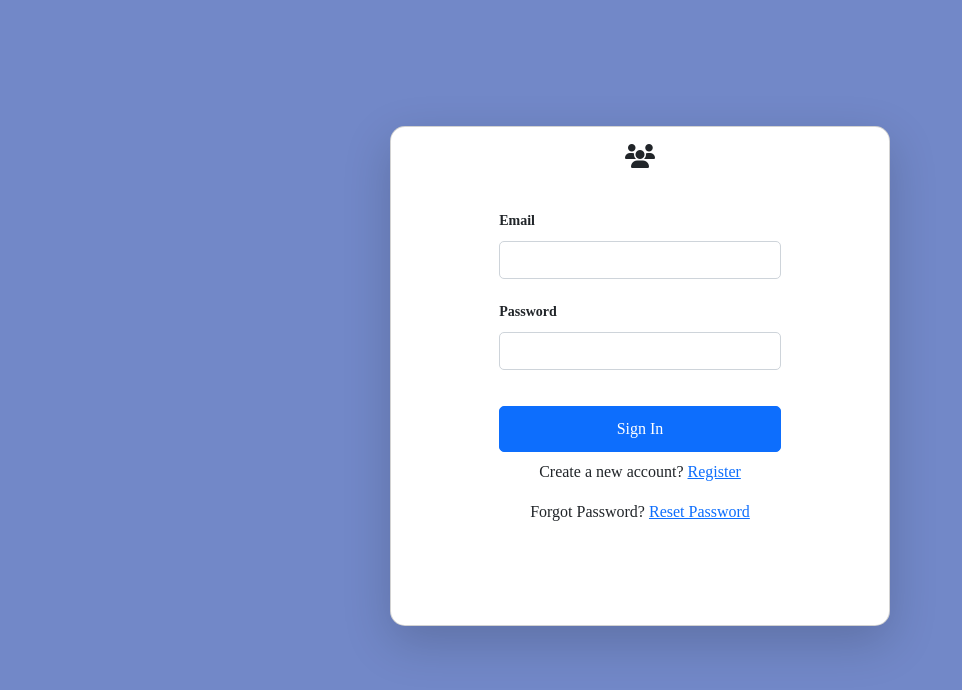
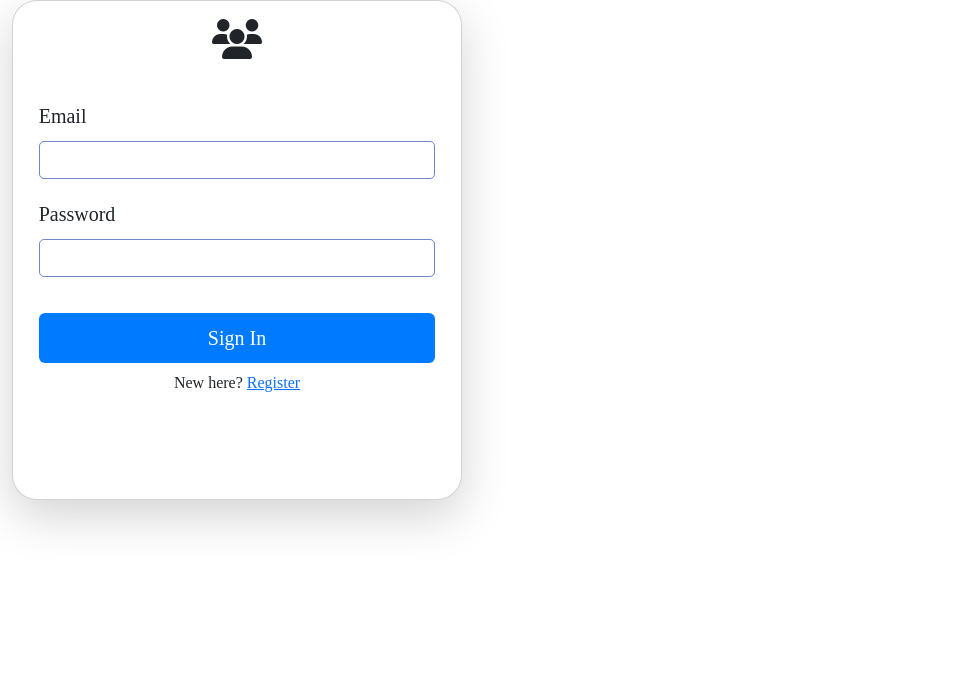
Before and after one commit to Santhosh13r/RentCollection, a React (Vite) app: page /login in a window 1280 px wide. Shown: the top 690 px of the page, without its empty margins (0-962 px from the left). Built offline with nearby package versions, Linux system fonts and the light colour scheme.

Commit message:
auth update..

```diff
--- a/package.json
+++ b/package.json
@@ -13,6 +13,7 @@
     "@supabase/supabase-js": "^2.49.1",
     "animate.css": "^4.1.1",
     "bootstrap": "^5.3.3",
+    "framer-motion": "^12.6.3",
     "process": "^0.11.10",
     "react": "^19.0.0",
     "react-animate-on-scroll": "^2.1.9",
--- a/src/Pages/Dashboard/ClientDashboard.jsx
+++ b/src/Pages/Dashboard/ClientDashboard.jsx
@@ -1,34 +1,44 @@
 import React, { useEffect, useState } from 'react';
-import '../Styledasboard.css';
+
 import supabase from '../../config/supabaseClient';
+import { motion } from 'framer-motion';
 
 const ClientDashboard = () => {
+  const [userData, setUserData] = useState(null);
   const [fetchError, setFetchError] = useState(null);
-  const [data, setData] = useState([]); // State to store array data
-  const [loading, setLoading] = useState(true); // State to handle loading
+  const [loading, setLoading] = useState(true);
 
   useEffect(() => {
-    fetchData();
+    fetchUserProfile();
   }, []);
 
-  async function fetchData() {
+  const fetchUserProfile = async () => {
     try {
-      const { data: sessionData } = await supabase.auth.getSession();
-      if (sessionData?.session) {
-        const { data, error } = await supabase
-          .from('clientinfo') // Replace with your actual table name
-          .select('*')
-          .eq('id', sessionData.session.user.id);
+      const { data: session, error: userError } = await supabase.auth.getUser();
 
-        if (error) {
-          console.error("Error fetching data:", error);
-          setFetchError("Failed to fetch data.");
-        } else {
-          setData(data); // Store the array data
-          setFetchError(null);
-        }
+      if (userError || !session?.user) {
+        setFetchError(" user not authedicated ");
+        console.error("not valid user ", userError);
+        setLoading(false);
+        return;
+      }
+      console.log("user data ", session);
+
+
+      // Fetch user profile from clientinfo table
+      const { data:profile , error: profileError } = await supabase
+        .from('clientinfo')
+        .select('*')
+        .eq('client_id', session.user)
+        .single();
+
+       console.log("profile data ", profile);
+
+
+      if (profileError) {
+        setFetchError("Error fetching user profile.");
       } else {
-        setFetchError("No active session found.");
+        setUserData(profile);
       }
     } catch (err) {
       console.error("Unexpected error:", err);
@@ -36,37 +46,49 @@ const ClientDashboard = () => {
     } finally {
       setLoading(false);
     }
-  }
+  };
 
   return (
-    <>
-      <div className="container-fluid text-center">
-        <div className="row mt-5 mx-3">
-          {fetchError && <h3 className="text-danger">{fetchError}</h3>}
-          {loading ? (
-            <h4>Loading data...</h4>
-          ) : (
-            data.length > 0 ? (
-              data.map((item, index) => (
-                <div className="col-md-4 col-sm-6 mb-4" key={index}>
-                  <div className="card shadow-lg bg-white">
-                    <div className="card-body text-center">
-                      <h5 className="card-title border-bottom pb-2">{item.name}</h5>
-                      <p className="card-text"><strong>Email:</strong> {item.email}</p>
-                      <p className="card-text"><strong>Address:</strong> {item.address}</p>
-                      <p className="card-text"><strong>Phone:</strong> {item.phone}</p>
-                      <p className="card-text"><strong>Pincode:</strong> {item.pincode}</p>
-                    </div>
-                  </div>
-                </div>
-              ))
-            ) : (
-              <h4>No data available.</h4>
-            )
-          )}
-        </div>
+    <div className="container-fluid text-center d-flex justify-content-center align-items-center vh-100">
+      <div className="row mx-3">
+        {loading && (
+          <motion.div
+            className="spinner-border text-primary"
+            role="status"
+            initial={{ opacity: 0 }}
+            animate={{ opacity: 1 }}
+            transition={{ duration: 0.5 }}
+          >
+            <span className="visually-hidden">Loading...</span>
+          </motion.div>
+        )}
+
+        {fetchError && <h3 className="text-danger">{fetchError}</h3>}
+
+        {!loading && !fetchError && userData && (
+          <motion.div
+            className="col-md-6 offset-md-3 mb-4"
+            initial={{ y: 50, opacity: 0 }}
+            animate={{ y: 0, opacity: 1 }}
+            transition={{ duration: 0.6, ease: "easeOut" }}
+          >
+            <div className="card shadow-lg bg-white p-4">
+              <motion.div
+                className="card-body text-center"
+                whileHover={{ scale: 1.03 }}
+              >
+                <h5 className="card-title border-bottom pb-2">{userData.name}</h5>
+                <p className="card-text"><strong>Email:</strong> {userData.email}</p>
+                <p className="card-text"><strong>Address:</strong> {userData.address}</p>
+                <p className="card-text"><strong>Phone:</strong> {userData.phoneno}</p>
+              </motion.div>
+            </div>
+          </motion.div>
+        )}
+
+        {!loading && !fetchError && !userData && <h4>No data available.</h4>}
       </div>
-    </>
+    </div>
   );
 };
 
--- a/src/Pages/Login/UserLogin.jsx
+++ b/src/Pages/Login/UserLogin.jsx
@@ -1,111 +1,75 @@
-import React, { useEffect, useState } from 'react'
-import 'bootstrap/dist/css/bootstrap.min.css'
-import './UserLogin.css' // Import the new CSS file
-import { Link, useNavigate } from 'react-router-dom'
-import supabase from '../../config/supabaseClient'
+import React, { useState } from 'react';
+import 'bootstrap/dist/css/bootstrap.min.css';
+import './UserLogin.css';
+import { Link, useNavigate } from 'react-router-dom';
+import supabase from '../../config/supabaseClient';
 
 const UserLogin = () => {
-    const navigate = useNavigate()
-    const [user, setUser] = useState({
-        email: "",
-        password: "" // Add password field for validation
-    })
-    const [errorMessage, setErrorMessage] = useState("") // State for error message
-    const [successMessage, setSuccessMessage] = useState("") // State for success message
+    const navigate = useNavigate();
+    const [user, setUser] = useState({ email: "", password: "" });
+    const [errorMessage, setErrorMessage] = useState("");
+    const [loading, setLoading] = useState(false);
 
     // Handle input changes
     const handleChange = (e) => {
-        setUser({ ...user, [e.target.name]: e.target.value })
-    }
+        setUser({ ...user, [e.target.name]: e.target.value });
+    };
 
     // Handle form submission
     const handleSubmit = async (e) => {
-        e.preventDefault()
+        e.preventDefault();
+        setLoading(true);
+        setErrorMessage("");
 
         try {
-            // Check if the email and password exist in the Supabase table
-            const { data, error } = await supabase
-                .from('clientinfo') // Replace 'clientinfo' with your actual table name
-                .select('*')
-                .eq('email', user.email)
-                .eq('password', user.password) // Validate password
+            // Authenticate with Supabase
+            const { data, error } = await supabase.auth.signInWithPassword({
+                email: user.email,
+                password: user.password,
+            });
 
             if (error) {
-                setErrorMessage('Failed to fetch user data. Please try again.')
-                console.error('Error fetching user data:', error)
-                return
+                setErrorMessage("Invalid email or password. Please try again.");
+                setTimeout(() => navigate('/Register'), 2000); // Redirect to register after 2 seconds
+                console.error('Login error:', error);
+            } else {
+                console.log('Login successful:', data);
+                navigate('/ClientDashboard'); // Redirect to dashboard
             }
-
-            if (data.length === 0) {
-                setErrorMessage('Invalid email or password. Please try again.')
-                return
+        } catch (err) {
+            console.error('Unexpected error:', err);
+            setErrorMessage('An unexpected error occurred. Please try again.');
+        } finally {
+            setLoading(false);
         }
-
-            // User data is valid
-            setSuccessMessage('Login successful! Redirecting to dashboard...')
-            console.log('User data validated:', data)
-            navigate('/ClientDashboard') // Redirect to ClientDashboard page
-
-        } catch (err) {
-            console.error('Unexpected error:', err)
-            setErrorMessage('An unexpected error occurred. Please try again later.')
-        }
-    }
+    };
 
     return (
-        <>
-            <div className="container-fluid signup">
+        <div className="container-fluid login">
             <div className="card shadow-lg p-3 mb-5 bg-white">
                 <h2><i className="fa-solid fa-users"></i></h2>
                 <div className="card-body">
-                        <form onSubmit={handleSubmit} method="post">
+                    <form onSubmit={handleSubmit}>
                         <div className="form-group">
-                                <label htmlFor="email">Email</label>
-                                <input
-                                    type="text"
-                                    className="form-control"
-                                    id="email"
-                                    name="email"
-                                    required
-                                    onChange={handleChange}
-                                />
+                            <label>Email</label>
+                            <input type="email" className="form-control" name="email" required onChange={handleChange} />
                         </div>
                         <div className="form-group">
-                                <label htmlFor="password">Password</label>
-                                <input
-                                    type="password"
-                                    className="form-control"
-                                    id="password"
-                                    name="password"
-                                    required
-                                    onChange={handleChange}
-                                />
+                            <label>Password</label>
+                            <input type="password" className="form-control" name="password" required onChange={handleChange} />
                         </div>
-                            {errorMessage && ( // Display error message if it exists
-                                <div className="alert alert-danger mt-2" role="alert">
-                                    {errorMessage}
-                                </div>
-                            )}
-                            {successMessage && ( // Display success message if it exists
-                                <div className="alert alert-success mt-2" role="alert">
-                                    {successMessage}
-                                </div>
-                            )}
-                            <button type="submit" className="btn btn-primary text-center mt-3">Sign In</button>
-                            <div className="account-footer">
-                                <p className="text-center mt-2">
-                                    Create a new account? <Link to="/Register">Register</Link>
-                                </p>
-                                <p className="text-center">
-                                    Forgot Password? <a href="/">Reset Password</a>
-                                </p>
+                        {errorMessage && <div className="alert alert-danger mt-2">{errorMessage}</div>}
+                        <button type="submit" className="btn btn-primary w-100 mt-3" disabled={loading}>
+                            {loading ? "Signing In..." : "Sign In"}
+                        </button>
+                        <div className="account-footer text-center mt-2">
+                            <p>New here? <Link to="/Register">Register</Link></p>
                         </div>
                     </form>
                 </div>
             </div>
         </div>
-        </>
-    )
-}
+    );
+};
 
-export default UserLogin
+export default UserLogin;
--- a/src/Pages/Login/UserRegister.jsx
+++ b/src/Pages/Login/UserRegister.jsx
@@ -1,136 +1,125 @@
-import React, { useState } from 'react'
-import 'bootstrap/dist/css/bootstrap.min.css'
-import './UserRegister.css' // Import the CSS file for styling
-import supabase from '../../config/supabaseClient'
-import { useNavigate } from 'react-router-dom'
+import React, { useState } from 'react';
+import 'bootstrap/dist/css/bootstrap.min.css';
+import './UserRegister.css';
+import { motion } from 'framer-motion'; // Import animation library
+import supabase from '../../config/supabaseClient';
+import { useNavigate } from 'react-router-dom';
 
 const UserRegister = () => {
-  const navigate = useNavigate()
+  const navigate = useNavigate();
   const [formData, setFormData] = useState({
     email: '',
     name: '',
     password: '',
     phoneno: '',
     address: ''
-  })
-  const [errorMessage, setErrorMessage] = useState('')
-  const [successMessage, setSuccessMessage] = useState('')
+  });
+  const [errorMessage, setErrorMessage] = useState('');
+  const [successMessage, setSuccessMessage] = useState('');
 
   // Handle input changes
   const handleChange = (e) => {
-    setFormData({ ...formData, [e.target.name]: e.target.value })
-  }
+    setFormData({ ...formData, [e.target.name]: e.target.value });
+  };
 
   // Handle form submission
   const handleSubmit = async (e) => {
-    e.preventDefault()
+    e.preventDefault();
+    setErrorMessage('');
+    setSuccessMessage('');
 
     try {
-      // Insert user data into the Supabase table
-      const { data, error } = await supabase.from('clientinfo').insert([
-        {
-          name: formData.name,
-          email: formData.email,
-          password: formData.password,
-          phoneno :formData.phone,
-          address: formData.address
-        }
-      ])
+      // Sign up user in Supabase Auth
+      const { data: authData, error: authError } = await supabase.auth.signUp({
+        email: formData.email,
+        password: formData.password
+      });
 
-      if (error) {
-        setErrorMessage('Failed to register user. Please try again.')
-        console.error('Error inserting data:', error)
-        alert(" something error..") // Show error message to the user
-      } else {
-        setSuccessMessage('Registration successful! Your data has been saved.')
-        setErrorMessage('')
-        console.log('Inserted data:', data)
-        alert("Registration successful! Your data has been saved.") // Show success message to the user
-        navigate('/login') // Redirect to login page after successful registration
+      if (authError) {
+        setErrorMessage(authError.message);
+        console.error('Auth error:', authError);
+        return;
       }
+
+      console.log('User signed up:', authData);
+       {var user = authData.id}
+      console.log('User ID:', user);
+
+      // Insert user data into clientinfo table
+      const { data: clientData, error: clientError } = await supabase
+        .from('clientinfo')
+        .insert([
+          {
+            client_id: user,
+            name: formData.name,
+            email: formData.email,
+            phoneno: formData.phoneno,
+            address: formData.address
+          }
+        ]);
+
+      if (clientError) {
+        setErrorMessage('Failed to save user details. Please try again.');
+        console.error('Database error:', clientError);
+        return;
+      }
+
+      console.log('User details saved:', clientData);
+
+      setSuccessMessage('Registration successful! Redirecting to login...');
+      setTimeout(() => navigate('/login'), 1500);
     } catch (err) {
-      console.error('Unexpected error:', err)
-      setErrorMessage('An unexpected error occurred. Please try again later.')
+      console.error('Unexpected error:', err);
+      setErrorMessage('An unexpected error occurred. Please try again later.');
     }
-  }
+  };
 
   return (
-    <div className="container-fluid register">
-      <div className="card shadow-lg p-4 mb-5 bg-white">
+    <div className="container-fluid register d-flex justify-content-center align-items-center vh-100">
+      <motion.div
+        className="card register-card shadow-lg p-4"
+        initial={{ opacity: 0, y: 50 }}
+        animate={{ opacity: 1, y: 0 }}
+        transition={{ duration: 0.6, ease: "easeOut" }}
+        whileHover={{ scale: 1.03 }}
+      >
         <h2 className="text-center mb-4">User Registration</h2>
         <div className="card-body">
           <form onSubmit={handleSubmit}>
             <div className="form-group mb-3">
               <label htmlFor="name">Name</label>
-              <input
-                type="text"
-                className="form-control"
-                id="name"
-                name="name"
-                required
-                onChange={handleChange}
-              />
+              <input type="text" className="form-control" id="name" name="name" required onChange={handleChange} />
             </div>
             <div className="form-group mb-3">
               <label htmlFor="email">Email</label>
-              <input
-                type="email"
-                className="form-control"
-                id="email"
-                name="email"
-                required
-                onChange={handleChange}
-              />
+              <input type="email" className="form-control" id="email" name="email" required onChange={handleChange} />
             </div>
             <div className="form-group mb-3">
               <label htmlFor="password">Password</label>
-              <input
-                type="password"
-                className="form-control"
-                id="password"
-                name="password"
-                required
-                onChange={handleChange}
-              />
+              <input type="password" className="form-control" id="password" name="password" required onChange={handleChange} />
             </div>
             <div className="form-group mb-3">
-              <label htmlFor="phone">Phoneno</label>
-              <input
-                type="tel"
-                className="form-control"
-                id="phoneno"
-                name="phoneno"
-                required
-                onChange={handleChange}
-              />
+              <label htmlFor="phoneno">Phone Number</label>
+              <input type="tel" className="form-control" id="phoneno" name="phoneno" required onChange={handleChange} />
             </div>
             <div className="form-group mb-3">
               <label htmlFor="address">Address</label>
-              <textarea
-                className="form-control"
-                id="address"
-                name="address"
-                rows="3"
-                required
-                onChange={handleChange}
-              ></textarea>
+              <textarea className="form-control" id="address" name="address" rows="3" required onChange={handleChange}></textarea>
             </div>
-            {errorMessage && (
-              <div className="alert alert-danger mt-2" role="alert">
-                {errorMessage}
-              </div>
-            )}
-            {successMessage && (
-              <div className="alert alert-success mt-2" role="alert">
-                {successMessage}
-              </div>
-            )}
-            <button type="submit" className="btn btn-primary w-100 mt-3">Register</button>
+            {errorMessage && <div className="alert alert-danger mt-2">{errorMessage}</div>}
+            {successMessage && <div className="alert alert-success mt-2">{successMessage}</div>}
+            <motion.button
+              type="submit"
+              className="btn btn-primary w-100 mt-3"
+              whileHover={{ scale: 1.05 }}
+            >
+              Register
+            </motion.button>
           </form>
         </div>
-      </div>
+      </motion.div>
     </div>
-  )
-}
+  );
+};
 
-export default UserRegister
+export default UserRegister;
--- a/src/Pages/Login/Userregister.css
+++ b/src/Pages/Login/Userregister.css
@@ -1,4 +1,4 @@
-.register {
+/*.register {
   display: flex;
   justify-content: center;
   align-items: center;
@@ -43,7 +43,7 @@
   color: #fff;
 }
 
-/* Responsive Design */
+
 @media (max-width: 768px) {
   .card {
     padding: 20px;
@@ -62,3 +62,41 @@
     font-size: 14px;
   }
 }
+?*/
+
+/* Responsive Register Card */
+.register-card {
+  max-width: 400px;
+  width: 100%;
+  border-radius: 15px;
+  transition: all 0.3s ease-in-out;
+}
+
+.register-card:hover {
+  box-shadow: 0px 8px 20px rgba(0, 0, 0, 0.15);
+}
+
+/* Centering container */
+.register {
+  background: linear-gradient(135deg, #74ebd5, #acb6e5);
+  min-height: 100vh;
+  display: flex;
+  align-items: center;
+  justify-content: center;
+}
+
+/* Form Styling */
+.register input, .register textarea {
+  border-radius: 8px;
+}
+
+/* Button Styling */
+.btn-primary {
+  background-color: #007bff;
+  border: none;
+  transition: all 0.3s ease-in-out;
+}
+
+.btn-primary:hover {
+  background-color: #0056b3;
+}
```
Also changed, not shown: 1 other file (tests, documents, lock files or other folders). Lines whose indentation alone changed are shown as unchanged.
